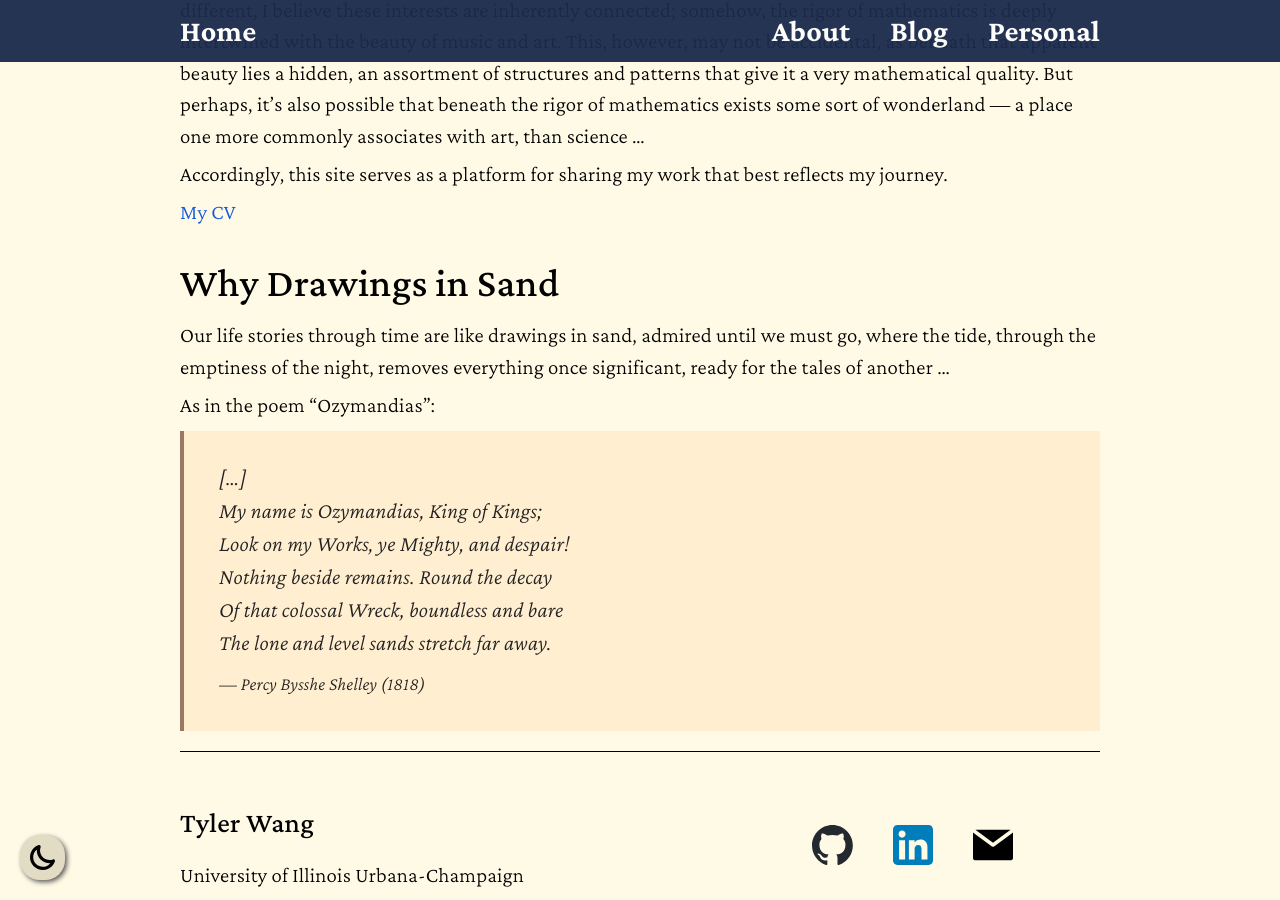
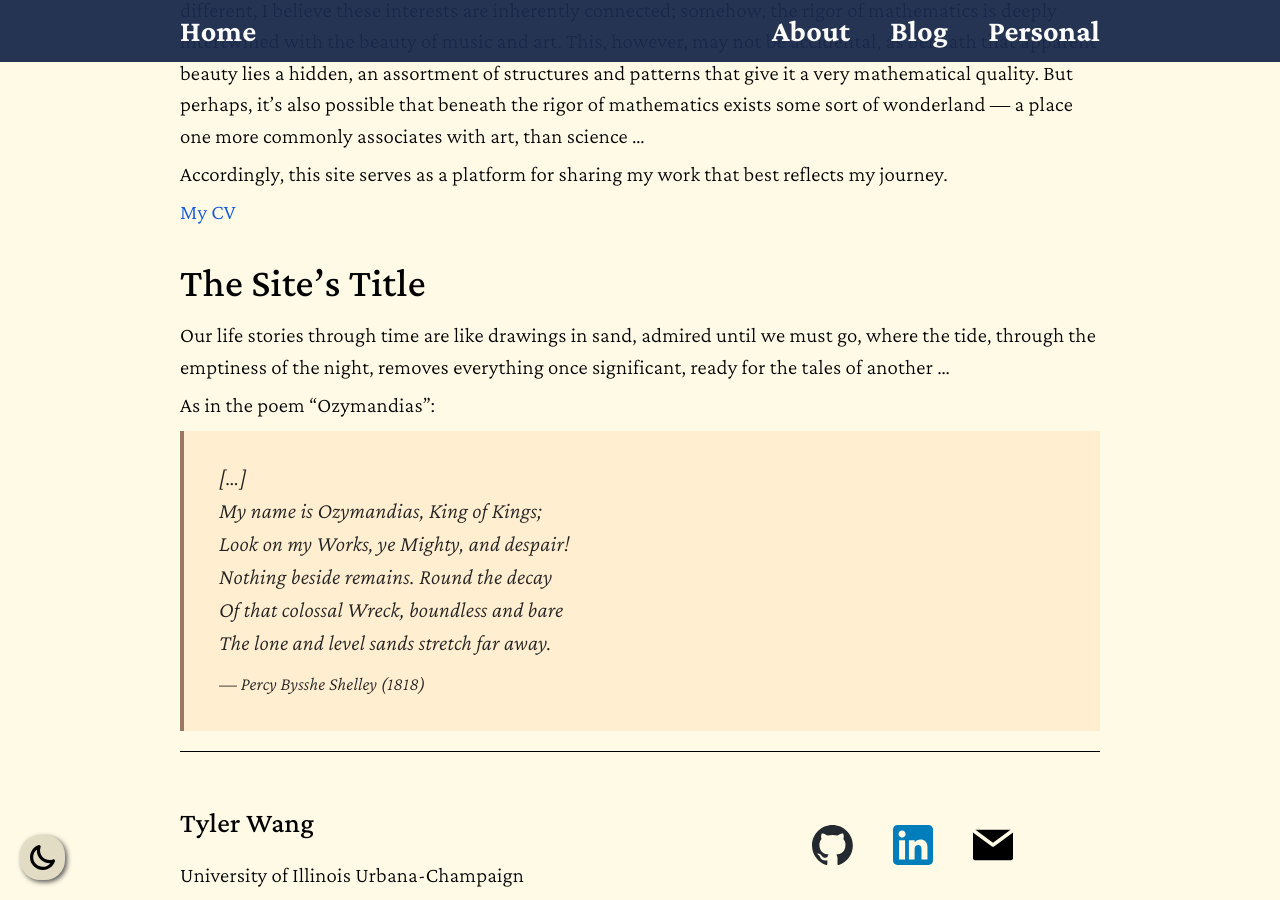
Before and after one commit to tylerwwang/tylerwwang.github.io, a Jekyll site: the page built from about.md, in a window 1280 px wide and 900 px high, scrolled down 630 px. Built offline with Jekyll 4.4.1, drawn with Linux system fonts in a browser that asks for light colours.

Commit message:
Update about.md

```diff
--- a/about.md
+++ b/about.md
@@ -31,7 +31,7 @@ Accordingly, this site serves as a platform for sharing my work that best reflec
 
 [My CV]({{site.baseurl}}/assets/CV.pdf)
 
-# Why Drawings in Sand
+# The Site's Title
 
 Our life stories through time are like drawings in sand,
 admired until we must go, where the tide, through the emptiness of the night,
```
